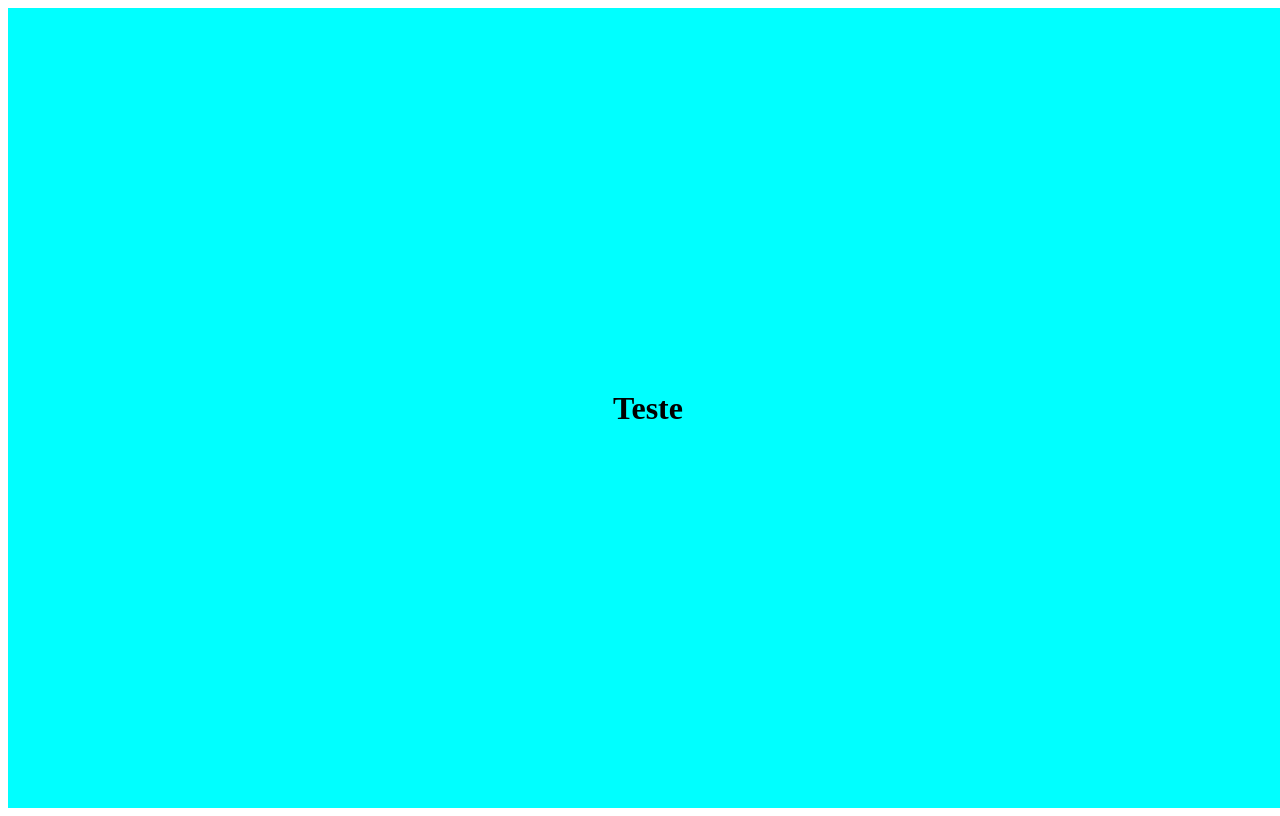
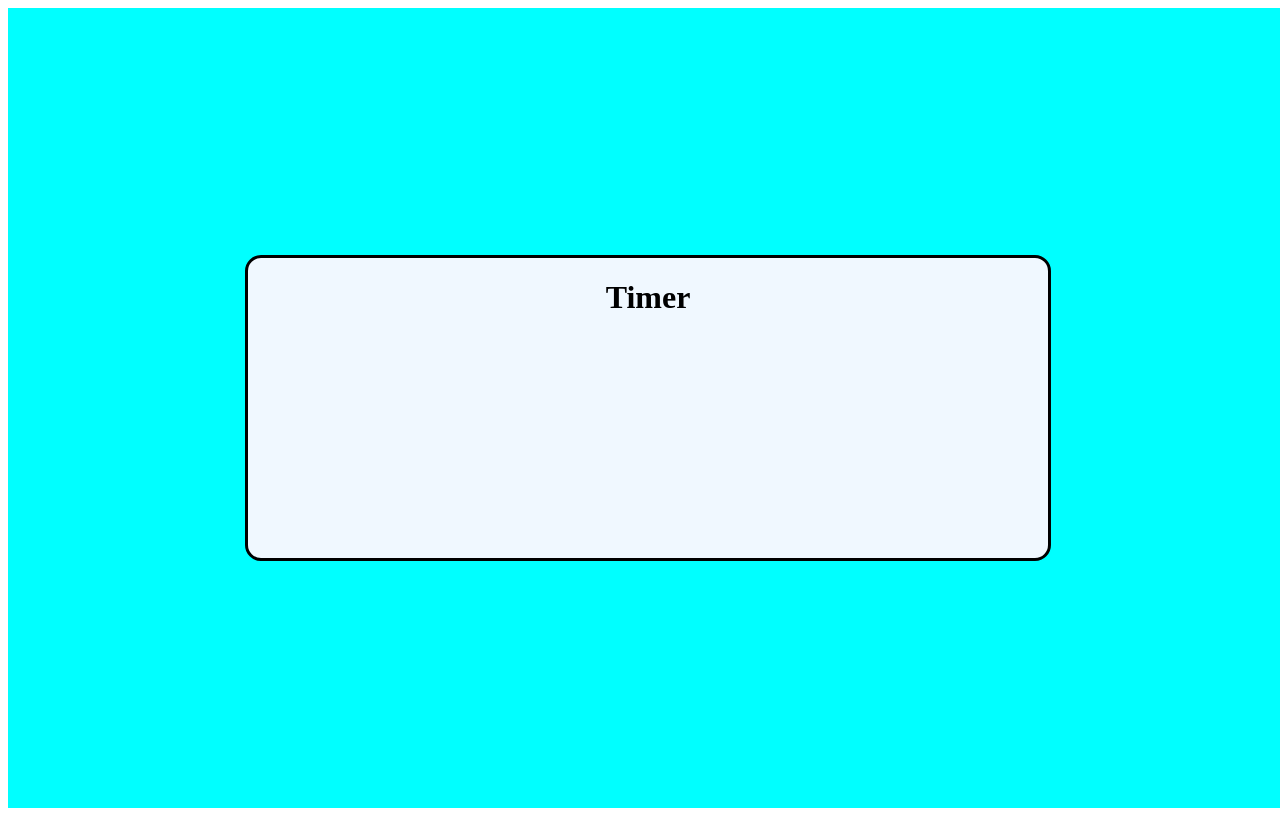
Before and after one commit to VicMoura/timer, a plain HTML site: page index.html in a window 1280 px wide. Drawn offline with Linux system fonts and the light colour scheme.

Commit message:
Dando forma a div onde estará o menu do cronômetro

```diff
--- a/index.html
+++ b/index.html
@@ -10,7 +10,9 @@
 </head>
 <body>
     <div class="container">
-            <h1> Teste </h1>
+            <div class="menuTimer">
+                    <h1>Timer</h1>
+            </div>
     </div>
 
 </body>
--- a/style.css
+++ b/style.css
@@ -7,3 +7,15 @@
     height: 100vh;
     background-color: aqua;
 }
+
+.menuTimer {
+    background-color: aliceblue;
+    width: 800px;
+    height: 300px;
+    display: flex;
+    justify-content: center;
+    border-color: black;
+    border-width: 0.2em;
+    border-style: solid;
+    border-radius: 1em;
+}
```
